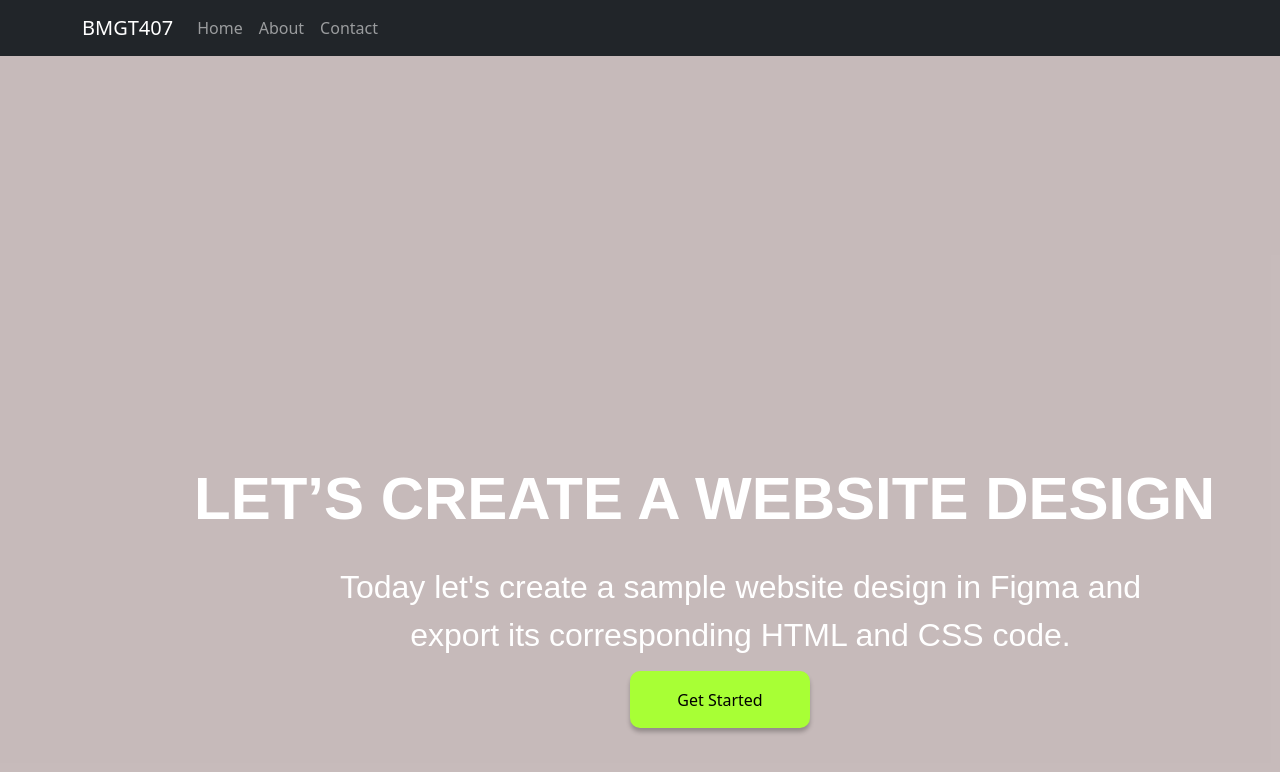
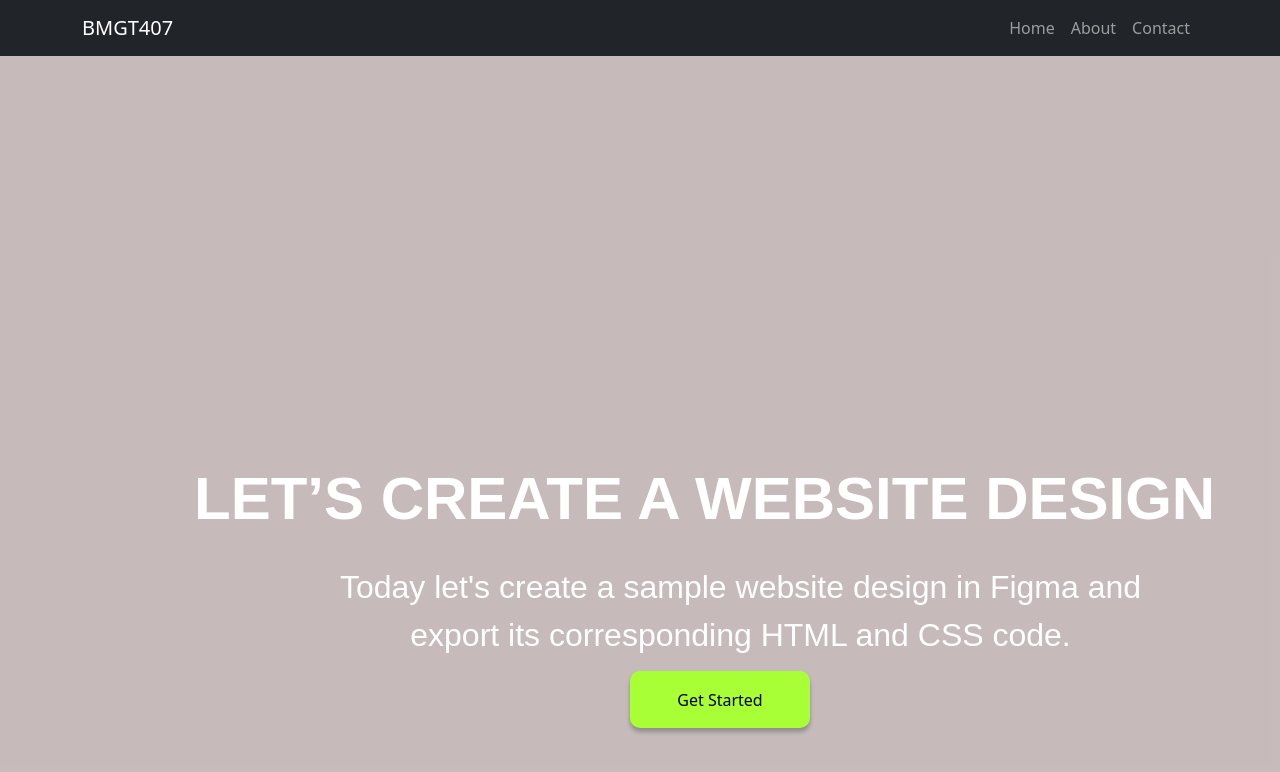
Before and after one commit to ennyng18/Demo, a plain HTML site: page index.html in a window 1280 px wide. Drawn offline with nearby package versions, Linux system fonts and the light colour scheme.

Commit message:
Update index.html

```diff
--- a/index.html
+++ b/index.html
@@ -47,7 +47,7 @@
       <span class="navbar-toggler-icon"></span>
       </button>
       <div class="collapse navbar-collapse" id="navbarNav">
-      <ul class="navbar-nav">
+      <ul class="navbar-nav ms-auto"">
       <li class="nav-item"><a class="nav-link" href="index.html">Home</a></li>
       <li class="nav-item"><a class="nav-link" href="about.html">About</a></li>
       <li class="nav-item"><a class="nav-link" href="contact.html">Contact</a></li>
```
